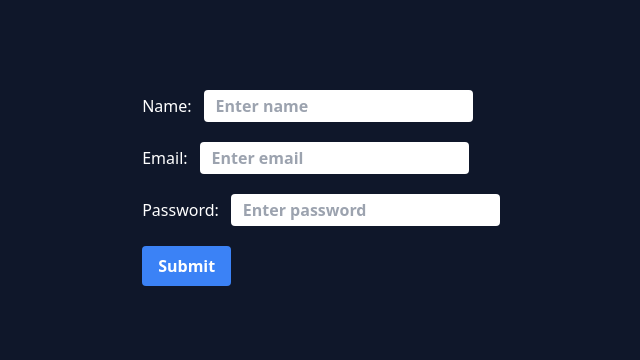
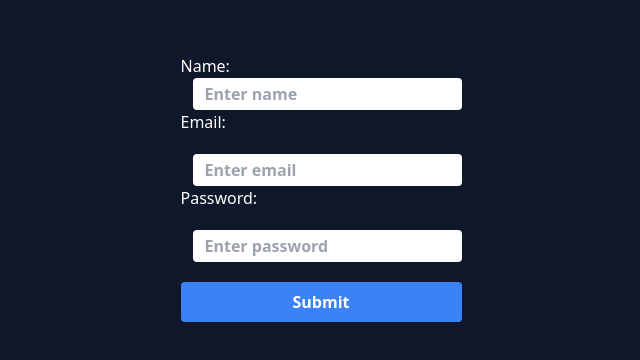
Before and after one commit to MohammadNaiem65/chat-app-client, a React (Vite) app: page /register in a window 1280 px wide. Shown: the part 212-572 px from the top of the page, without its empty margins (319-959 px from the left). Built offline with nearby package versions, Linux system fonts and the light colour scheme.

Commit message:
Added request handler function

```diff
--- a/src/pages/Register.jsx
+++ b/src/pages/Register.jsx
@@ -1,37 +1,77 @@
+import { useState } from 'react';
+
 export default function Register() {
+	const [formData, setFormData] = useState({
+		name: '',
+		email: '',
+		password: '',
+	});
+
+	const handleRegistration = (e) => {
+		e.preventDefault();
+
+		console.log(formData);
+	};
+
 	return (
 		<section className='h-screen grid place-items-center'>
-			<form>
-				<div className=''>
+			<form onSubmit={handleRegistration} className='flex flex-col'>
+				<>
 					<label htmlFor='name'>Name:</label>
 					<input
 						type='text'
 						name='name'
 						id='name'
 						placeholder='Enter name'
-						className='ml-3 px-3 py-1 font-semibold rounded'
+						className='text-gray-600 ml-3 px-3 py-1 font-semibold rounded'
+						value={formData.name}
+						onChange={(e) =>
+							setFormData((prev) => ({
+								...prev,
+								name: e.target.value,
+							}))
+						}
+						required
 					/>
-				</div>
-				<div className='mt-5'>
+				</>
+
+				<>
 					<label htmlFor='email'>Email:</label>
 					<input
 						type='email'
 						name='email'
 						id='email'
 						placeholder='Enter email'
-						className='ml-3 px-3 py-1 font-semibold rounded'
+						className='text-gray-600 mt-5 ml-3 px-3 py-1 font-semibold rounded'
+						value={formData.email}
+						onChange={(e) =>
+							setFormData((prev) => ({
+								...prev,
+								email: e.target.value,
+							}))
+						}
+						required
 					/>
-				</div>
-				<div className='mt-5'>
+				</>
+
+				<>
 					<label htmlFor='password'>Password:</label>
 					<input
 						type='password'
 						name='password'
 						id='password'
 						placeholder='Enter password'
-						className='ml-3 px-3 py-1 font-semibold rounded'
+						className='text-gray-600 mt-5 ml-3 px-3 py-1 font-semibold rounded'
+						value={formData.password}
+						onChange={(e) =>
+							setFormData((prev) => ({
+								...prev,
+								password: e.target.value,
+							}))
+						}
 					/>
-				</div>
+				</>
+
 				<button
 					type='submit'
 					className='bg-blue-500 hover:bg-blue-700 text-white font-bold py-2 px-4 mt-5 rounded'>
```
